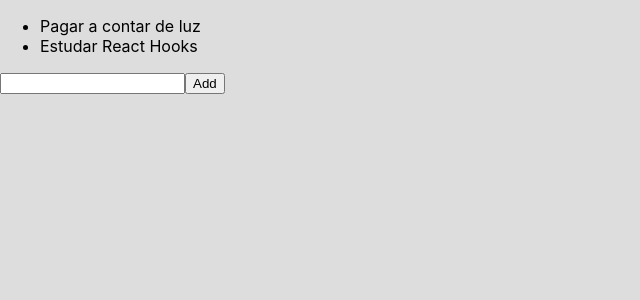
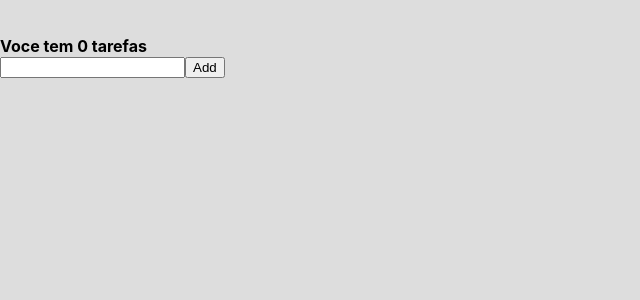
Before and after one commit to PauloMiguel13000/useCallback_em_React, a React (Create React App) app in the folder apresentar/: page / in a window 1280 px wide. Shown: the top 300 px of the page, without its empty margins (0-640 px from the left). Built offline with nearby package versions, Linux system fonts and the light colour scheme.

Commit message:
utilizando o hook useMemo

```diff
--- a/apresentar/src/App.js
+++ b/apresentar/src/App.js
@@ -1,16 +1,30 @@
 /* eslint-disable no-undef */
-import React, {useState} from 'react';
+import React, {useState, useEffect, useMemo} from 'react';
 
 function App(){
 
-    const [tarefas, setTarefas] = useState(['Pagar a contar de luz',
-'Estudar React Hooks']);
+    const [tarefas, setTarefas] = useState([]);
 const [input, setInput] = useState('');
+
+useEffect(() =>{
+    const tarefasStorage = localStorage.getItem('tarefas');
+    if(tarefasStorage){
+        setTarefas(JSON.parse(tarefasStorage));
+    }
+
+}, []);
+
+
+useEffect(() => {localStorage.setItem('tarefas', JSON.stringify(tarefas));},
+[tarefas]);
+
+
 function handleAdd(){
 setTarefas([...tarefas, input]);
 setInput('');
 
 }
+const totalTarefas = useMemo(()=>tarefas.length, [tarefas]);
 
     return(
         <div>
@@ -19,6 +33,9 @@
                     <li key={tarefa}>{tarefa}</li>
                 ))}
             </ul>
+            <br/>
+            <strong>Voce tem {totalTarefas} tarefas</strong>
+            <br/>
             <input type="text" value={input} onChange={e => setInput(e.target.value)}></input>
            <button type='button' onClick={handleAdd}>Add</button>
         </div>
--- a/apresentar/src/index.js
+++ b/apresentar/src/index.js
@@ -6,9 +6,9 @@
 
 const root = ReactDOM.createRoot(document.getElementById('root'));
 root.render(
-  <React.StrictMode>
+
     <App />
-  </React.StrictMode>
+
 );
 
 // If you want to start measuring performance in your app, pass a function
```
